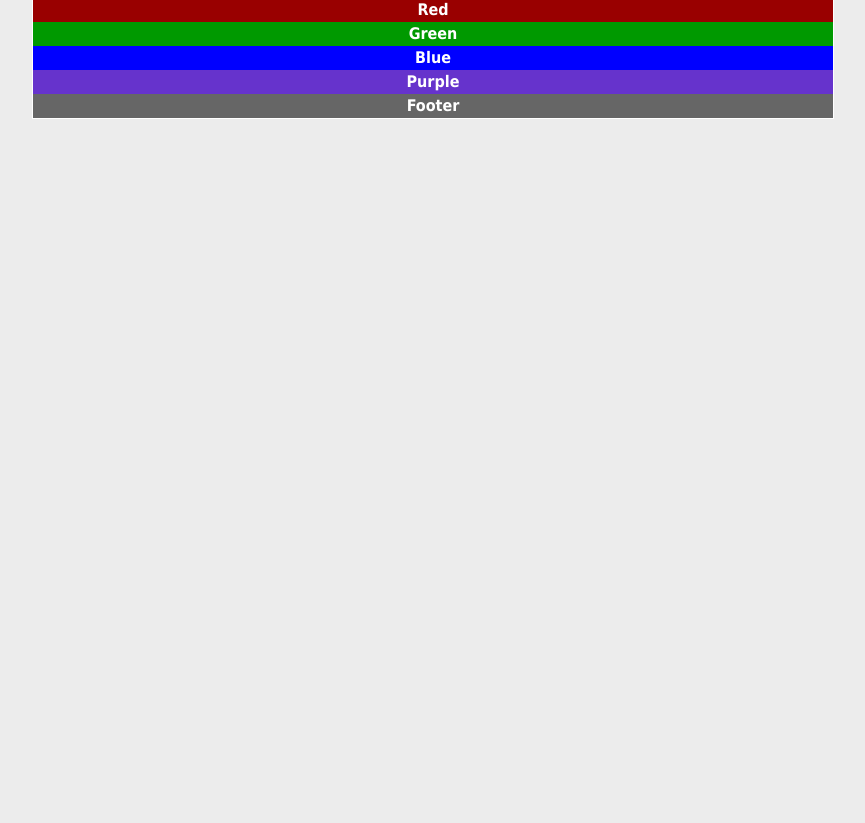
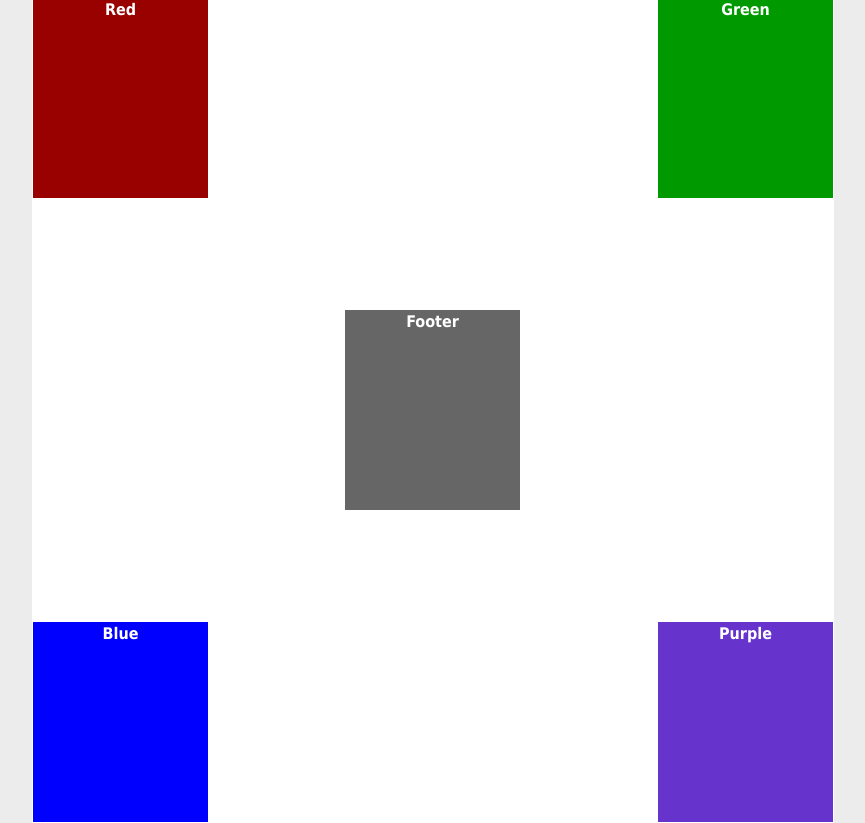
Before and after one commit to NaomiChoy03/ifsc-1310, a plain HTML site: page positioning/absolute-2.html in a window 1280 px wide. Shown: the part 127-950 px from the top of the page, without its empty margins (207-1072 px from the left). Before the commit the page ends 800 px from the top, so only its background shows below. Drawn offline with Linux system fonts and the light colour scheme.

Commit message:
Positioning Lab Finished

```diff
--- a/positioning/absolute-2.html
+++ b/positioning/absolute-2.html
@@ -31,21 +31,45 @@ body {
 	width: 800px;
 	margin-right: auto;
 	margin-left: auto;
+	position:relative;
 }
 #red {
 	background-color: #900;
+	width:175px;
+	height:200px;
+	position:absolute;
+	top:0px;
+	left:0px;
 }
 #green {
 	background-color: #090;
+	width:175px;
+	height:200px;
+	position:absolute;
+	top:0px;
+	right:0px;
 }
 #blue {
 	background-color: #00F;
+	width:175px;
+	height:200px;
+	position:absolute;
+	bottom:0px;
+	left:0px;
 }
 #purple {
 	background-color: #63C;
+	width:175px;
+	height:200px;
+	position:absolute;
+	bottom:0px;
+	right:0px;
 }
 #footer {
 	background-color: #666;
+	width:175px;
+	height:200px;
+	margin:312px;
 }
 h1 {
 	color: #000;
@@ -56,7 +80,7 @@ h1 {
 </head>
 
 <body>
-<h1>Exercise 1</h1>
+<h1>Absolute 2</h1>
 <div id="wrapper">
   <div id="red">Red</div>
   <div id="green">Green</div>
```
Also changed, not shown: positioning/absolute-1.html (+24 -1 lines), positioning/float-1.html (+20 -1 lines), positioning/float-2.html (+20 -1 lines).
